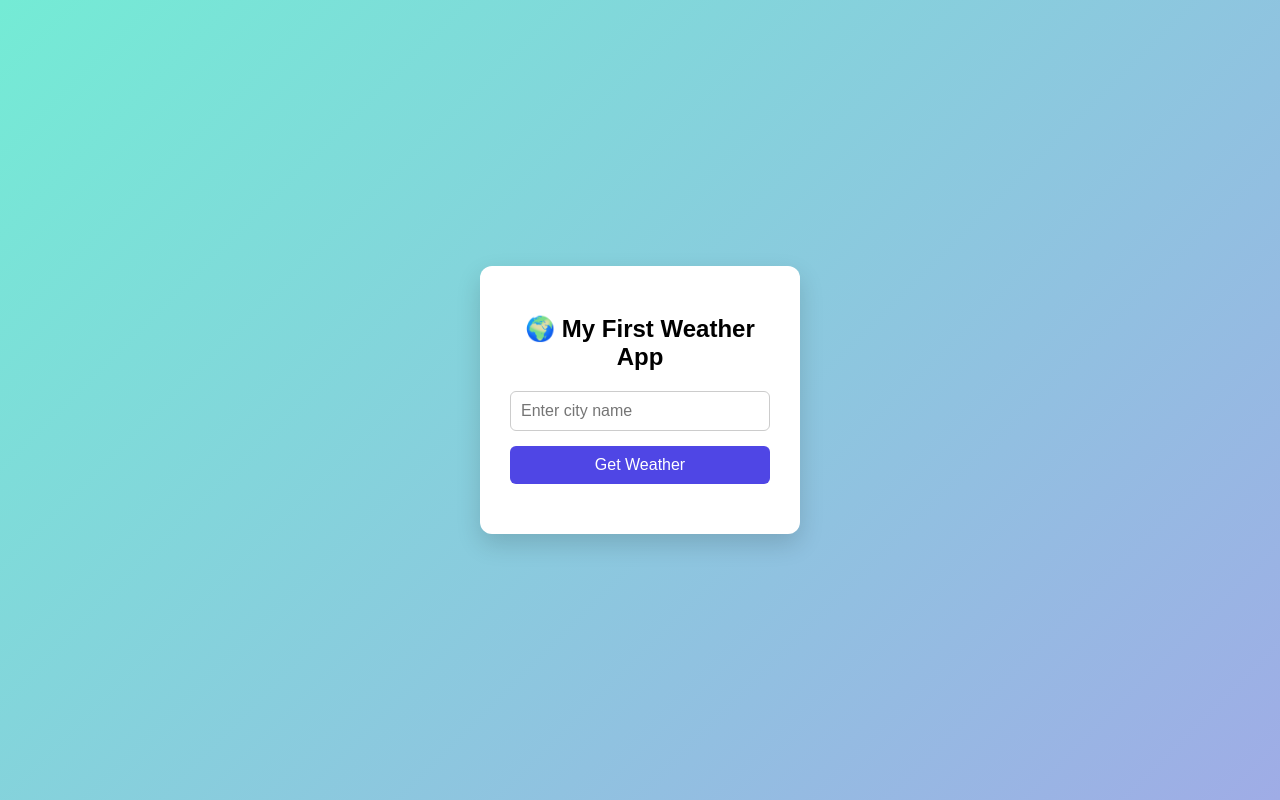
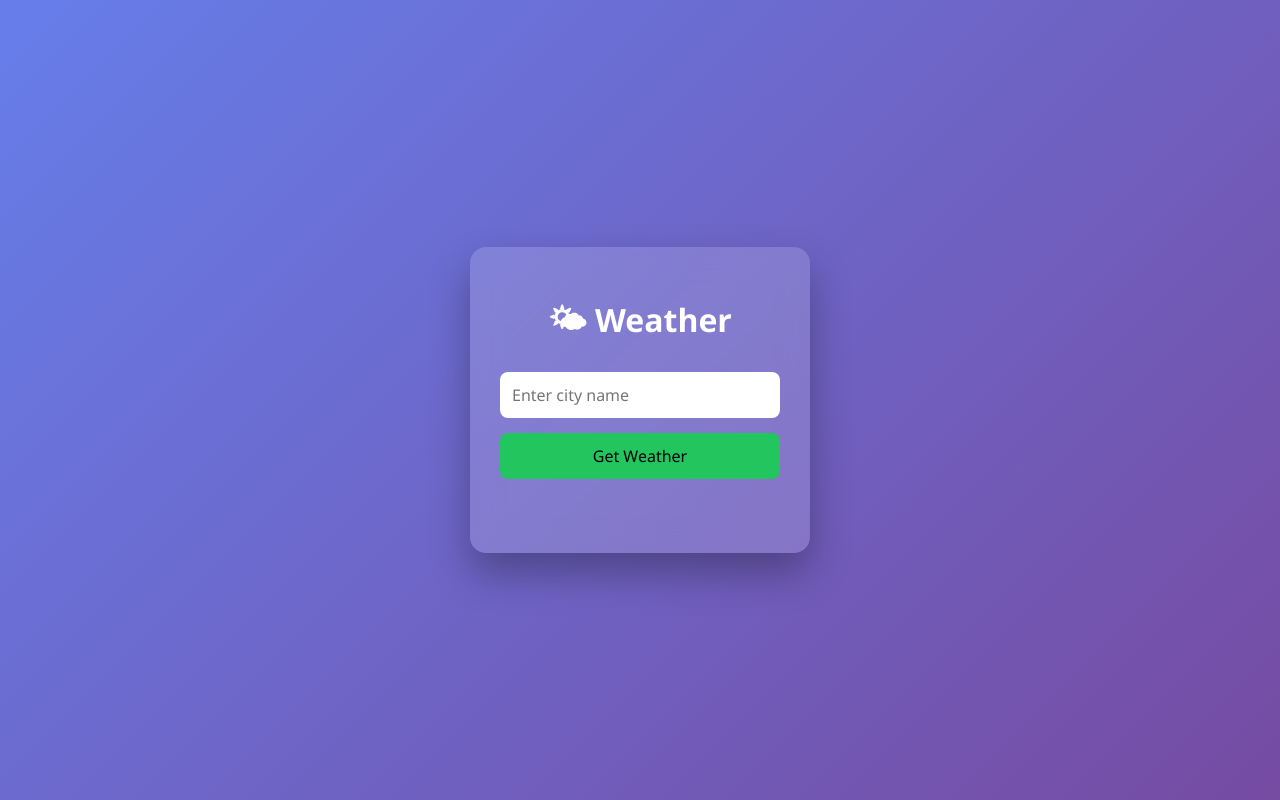
Before and after one commit to soniyuvraj2006-lgtm/weather-app, a website: page public/index.html in a window 1280 px wide. Drawn offline with Linux system fonts and the light colour scheme.

Commit message:
Modern UI with animations

```diff
--- a/public/index.html
+++ b/public/index.html
@@ -3,129 +3,22 @@
 <head>
   <meta charset="UTF-8" />
   <title>Weather App</title>
-  <link rel="stylesheet" href="style.css">
-
-  <style>
-    * {
-      box-sizing: border-box;
-      font-family: Arial, sans-serif;
-    }
-
-    body {
-      margin: 0;
-      height: 100vh;
-      background: linear-gradient(135deg, #74ebd5, #9face6);
-      display: flex;
-      align-items: center;
-      justify-content: center;
-    }
-
-    .card {
-      background: white;
-      padding: 30px;
-      border-radius: 12px;
-      width: 320px;
-      text-align: center;
-      box-shadow: 0 10px 25px rgba(0,0,0,0.15);
-    }
-
-    h1 {
-      margin-bottom: 20px;
-    }
-
-    input {
-      width: 100%;
-      padding: 10px;
-      font-size: 16px;
-      margin-bottom: 15px;
-      border-radius: 6px;
-      border: 1px solid #ccc;
-    }
-
-    button {
-      width: 100%;
-      padding: 10px;
-      background: #4f46e5;
-      color: white;
-      border: none;
-      border-radius: 6px;
-      font-size: 16px;
-      cursor: pointer;
-    }
-
-    button:hover {
-      background: #4338ca;
-    }
-
-    .result {
-      margin-top: 20px;
-      font-size: 16px;
-      font-weight: bold;
-    }
-
-    /* Spinner */
-    .spinner {
-      margin: 20px auto;
-      width: 40px;
-      height: 40px;
-      border: 4px solid #ddd;
-      border-top: 4px solid #4f46e5;
-      border-radius: 50%;
-      animation: spin 1s linear infinite;
-      display: none;
-    }
-
-    @keyframes spin {
-      0% { transform: rotate(0deg); }
-      100% { transform: rotate(360deg); }
-    }
-  </style>
+  <link rel="stylesheet" href="style.css" />
 </head>
-
 <body>
 
-  <div class="card">
-    <h2>🌍 My First Weather App</h2>
+  <div class="app">
+    <div class="card fade-in">
+      <h1>🌤 Weather</h1>
 
-    <input id="city" placeholder="Enter city name" />
-    <button onclick="getWeather()">Get Weather</button>
+      <input id="city" placeholder="Enter city name" />
+      <button onclick="getWeather()">Get Weather</button>
 
-    <div class="spinner" id="spinner"></div>
-    <div class="result" id="result"></div>
+      <div class="loader" id="loader"></div>
+      <div class="result" id="result"></div>
+    </div>
   </div>
 
-  <script>
-    async function getWeather() {
-      const city = document.getElementById("city").value;
-      const result = document.getElementById("result");
-      const spinner = document.getElementById("spinner");
-
-      if (!city) {
-        result.innerText = "Please enter a city name";
-        return;
-      }
-
-      result.innerText = "";
-      spinner.style.display = "block";
-
-      try {
-        const response = await fetch(`/weather?city=${city}`);
-        const data = await response.json();
-
-        spinner.style.display = "none";
-
-        if (data.error) {
-          result.innerText = data.error;
-        } else {
-          result.innerText =
-            `${data.city}: ${data.temperature}°C, ${data.weather}`;
-        }
-      } catch (error) {
-        spinner.style.display = "none";
-        result.innerText = "Something went wrong";
-      }
-    }
-  </script>
-
+  <script src="script.js"></script>
 </body>
 </html>
--- /dev/null
+++ b/public/script.js
@@ -0,0 +1,25 @@
+async function getWeather() {
+  const city = document.getElementById("city").value;
+  const result = document.getElementById("result");
+  const loader = document.getElementById("loader");
+
+  if (!city) {
+    result.innerText = "Please enter a city";
+    return;
+  }
+
+  result.innerText = "";
+  loader.style.display = "block";
+
+  try {
+    const res = await fetch(`/weather?city=${city}`);
+    const data = await res.json();
+
+    loader.style.display = "none";
+
+    result.innerText = `${data.city}: ${data.temperature}°C, ${data.weather}`;
+  } catch (err) {
+    loader.style.display = "none";
+    result.innerText = "Error fetching weather";
+  }
+}
--- a/public/style.css
+++ b/public/style.css
@@ -1,56 +1,97 @@
 * {
   box-sizing: border-box;
-  font-family: Arial, sans-serif;
+  font-family: "Segoe UI", sans-serif;
 }
 
 body {
   margin: 0;
-  min-height: 100vh;
+  height: 100vh;
+  background: linear-gradient(135deg, #667eea, #764ba2);
+}
+
+.app {
   display: flex;
+  justify-content: center;
   align-items: center;
-  justify-content: center;
-  background: red;
+  height: 100%;
 }
 
 .card {
-  background: white;
+  background: rgba(255, 255, 255, 0.15);
+  backdrop-filter: blur(15px);
   padding: 30px;
-  border-radius: 12px;
-  width: 360px;
+  border-radius: 16px;
+  width: 340px;
   text-align: center;
-  box-shadow: 0 10px 25px rgba(0,0,0,0.1);
+  color: white;
+  box-shadow: 0 20px 40px rgba(0,0,0,0.3);
+  transform: translateY(20px);
 }
 
-h2 {
+h1 {
   margin-bottom: 20px;
 }
 
 input {
   width: 100%;
   padding: 12px;
+  border-radius: 8px;
+  border: none;
+  margin-bottom: 15px;
   font-size: 16px;
-  margin-bottom: 15px;
-  border-radius: 6px;
-  border: 1px solid #ccc;
 }
 
 button {
   width: 100%;
   padding: 12px;
+  background: #22c55e;
+  border: none;
+  border-radius: 8px;
+  color: black;
   font-size: 16px;
-  background: #3b82f6;
-  color: white;
-  border: none;
-  border-radius: 6px;
   cursor: pointer;
+  transition: transform 0.2s ease, background 0.3s;
 }
 
 button:hover {
-  background: #2563eb;
+  background: #16a34a;
+  transform: scale(1.05);
 }
 
 .result {
   margin-top: 20px;
   font-size: 18px;
-  font-weight: bold;
+  min-height: 24px;
 }
+
+/* Loader */
+.loader {
+  display: none;
+  margin: 20px auto;
+  width: 40px;
+  height: 40px;
+  border: 4px solid rgba(255,255,255,0.3);
+  border-top: 4px solid white;
+  border-radius: 50%;
+  animation: spin 1s linear infinite;
+}
+
+/* Animations */
+.fade-in {
+  animation: fadeIn 0.8s ease forwards;
+}
+
+@keyframes spin {
+  to { transform: rotate(360deg); }
+}
+
+@keyframes fadeIn {
+  from {
+    opacity: 0;
+    transform: translateY(40px);
+  }
+  to {
+    opacity: 1;
+    transform: translateY(0);
+  }
+}
```
